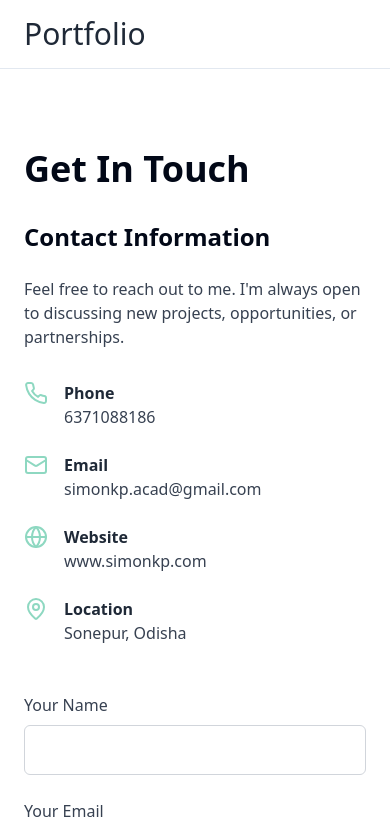
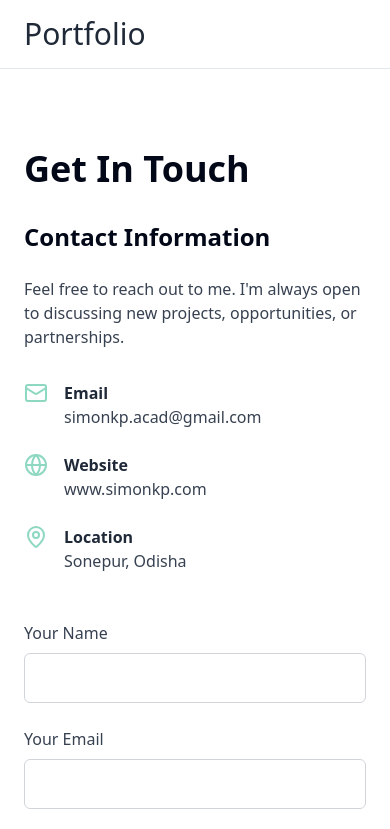
Before and after one commit to simonpanigrahi/showcase-similar, a React (Vite) app: page /#/contact in a window 390 px wide. Shown: the top 829 px of the page. Built offline with nearby package versions, Linux system fonts and the light colour scheme.

Commit message:
Remove phone number from contact page
Removed the phone number from the contact information section in the contact page.

```diff
--- a/src/pages/Contact.tsx
+++ b/src/pages/Contact.tsx
@@ -1,6 +1,6 @@
 
 import Navbar from "@/components/Navbar";
-import { Mail, Phone, MapPin, Send, Globe } from "lucide-react";
+import { Mail, MapPin, Send, Globe } from "lucide-react";
 import { useState } from "react";
 import { useToast } from "@/hooks/use-toast";
 
@@ -54,11 +54,6 @@ const Contact = () => {
               projects, opportunities, or partnerships.
             </p>
             <div className="space-y-6">
-              <ContactInfoItem
-                icon={<Phone />}
-                title="Phone"
-                content="6371088186"
-              />
               <ContactInfoItem
                 icon={<Mail />}
                 title="Email"
```
